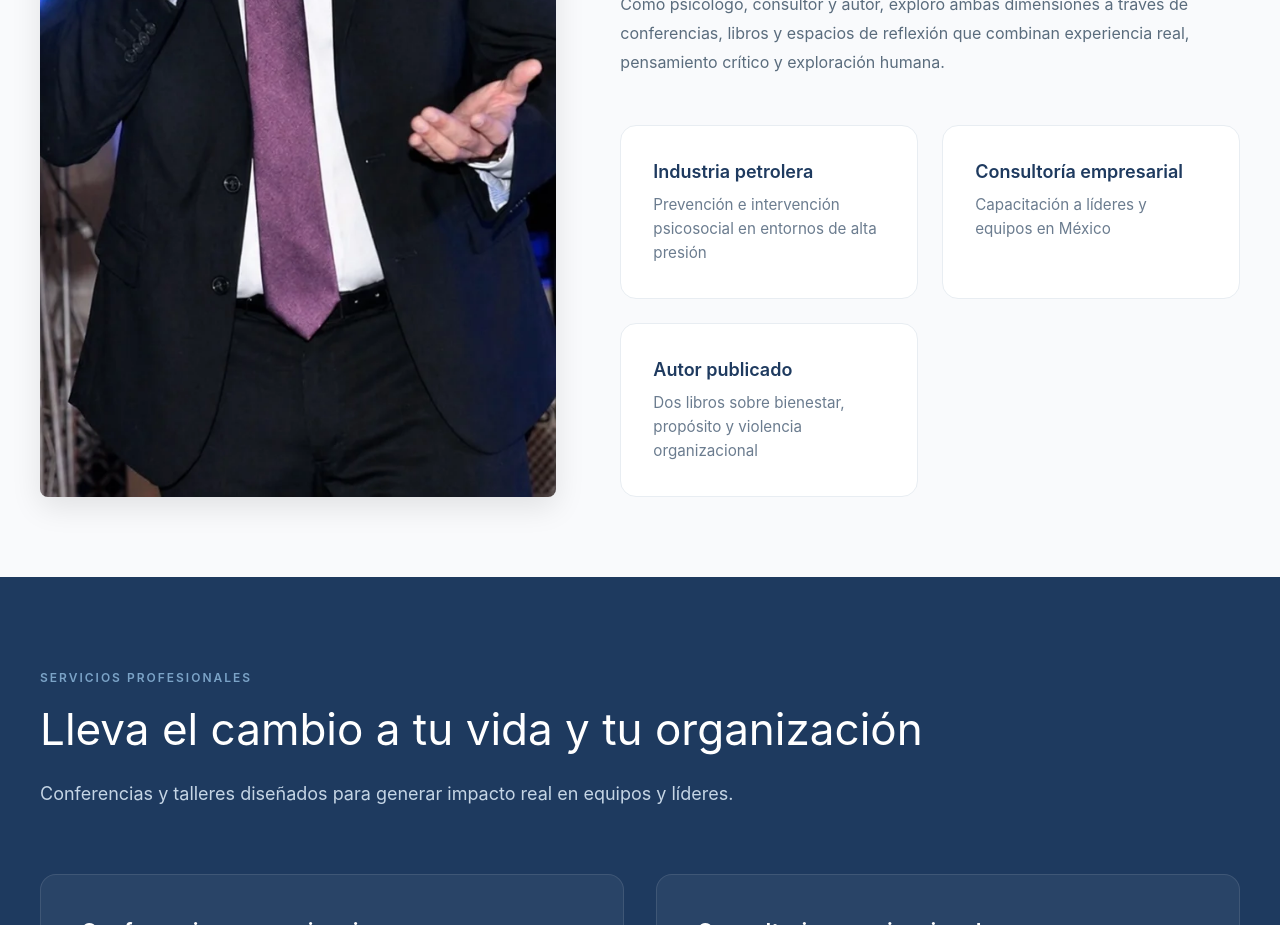
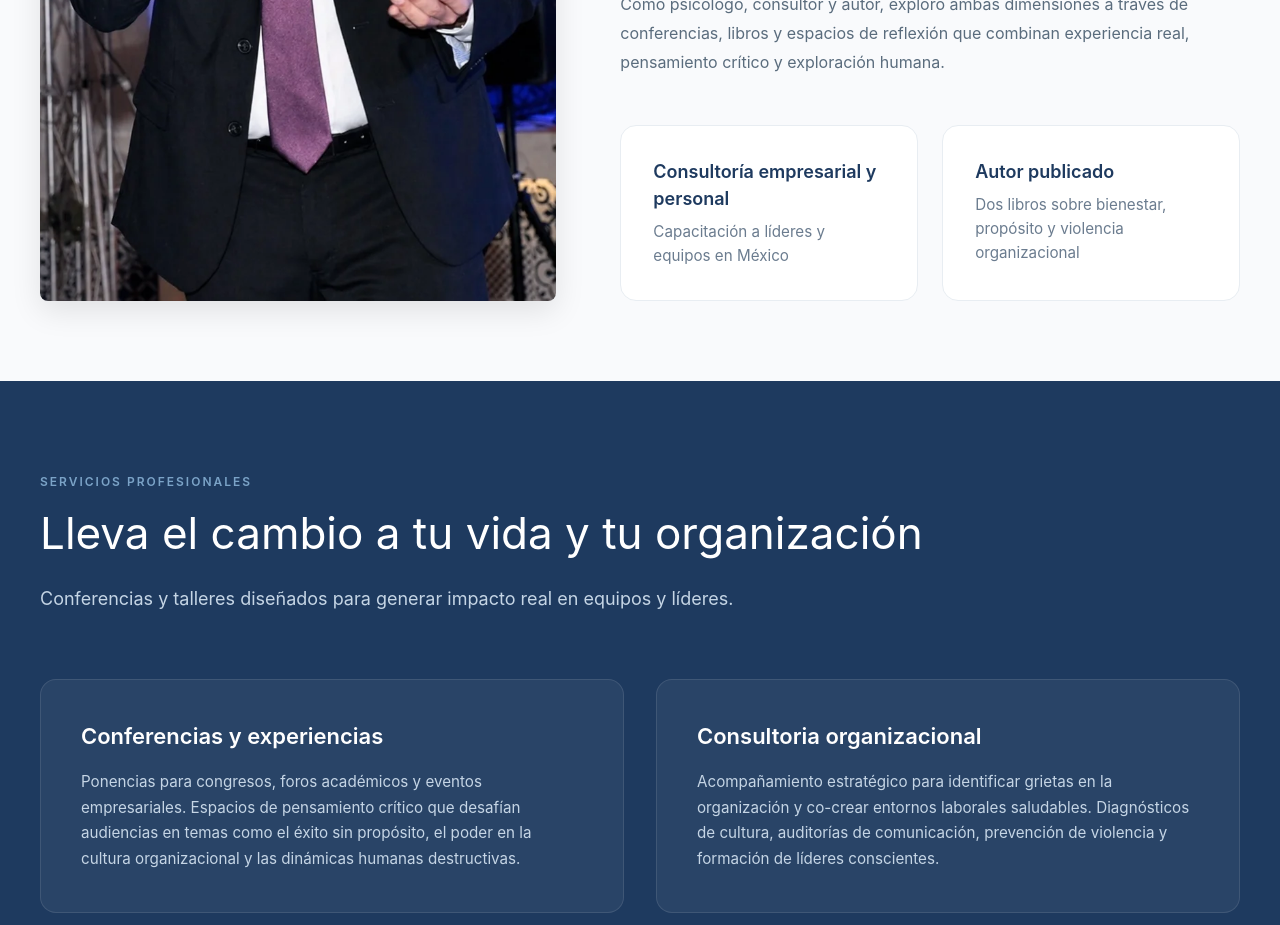
Before and after one commit to codingwithdani/vivirsinproposito, a React (Vite) app: page / in a window 1280 px wide. Shown: the part 1680-2605 px from the top of the page. Built offline with nearby package versions, Linux system fonts and the light colour scheme.

Commit message:
Remove industria petrolera feature block and update consulting title in AboutMe
Co-Authored-By: Claude Sonnet 4.6 <noreply@anthropic.com>

```diff
--- a/src/components/AboutMe/AboutMe.jsx
+++ b/src/components/AboutMe/AboutMe.jsx
@@ -44,16 +44,7 @@ function AboutMe() {
           <div className="about-me-features">
             <div className="feature">
               <div className="feature-content">
-                <h3 className="feature-title">Industria petrolera</h3>
-                <p className="feature-description">
-                  Prevención e intervención psicosocial en entornos de alta presión
-                </p>
-              </div>
-            </div>
-
-            <div className="feature">
-              <div className="feature-content">
-                <h3 className="feature-title">Consultoría empresarial</h3>
+                <h3 className="feature-title">Consultoría empresarial y personal</h3>
                 <p className="feature-description">
                   Capacitación a líderes y equipos en México
                 </p>
```
